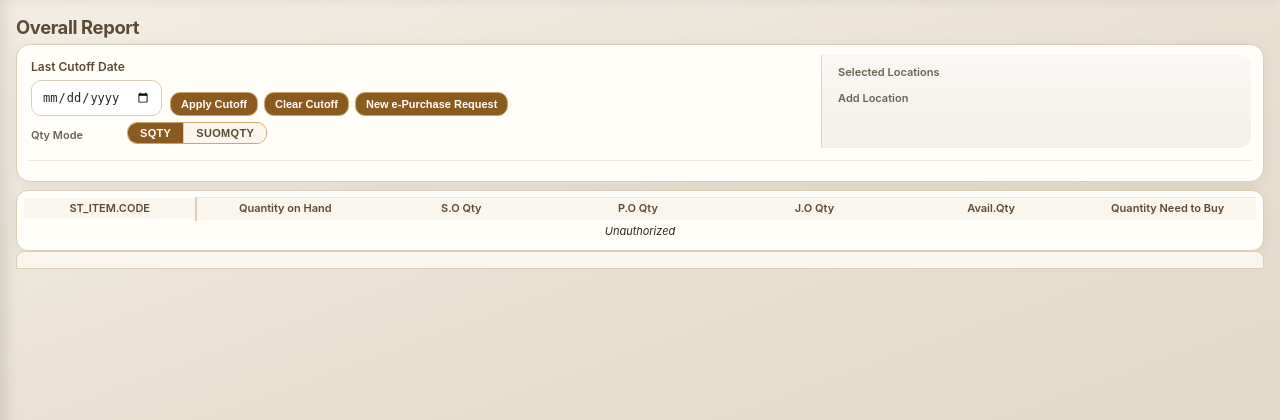
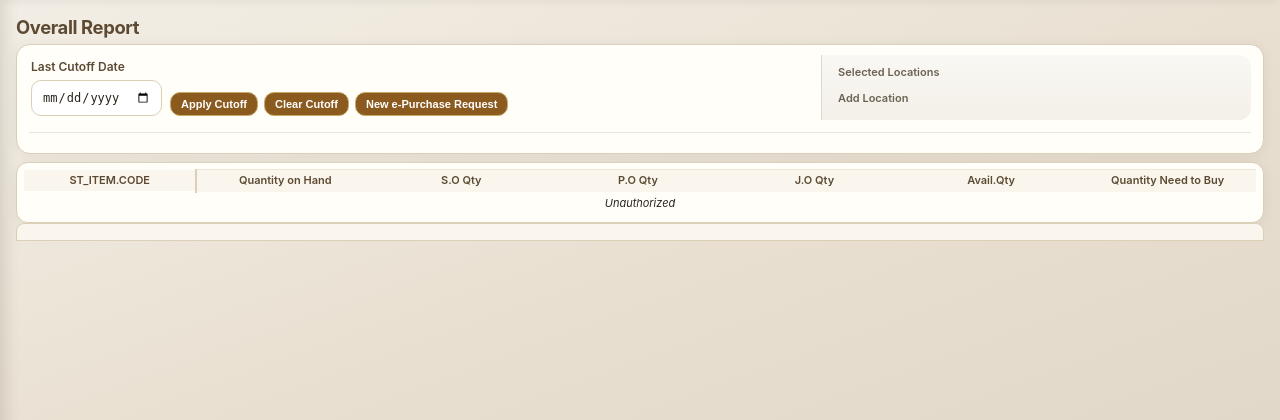
Before and after one commit to JJasXS/eQuotation, a Flask app: page /admin/precurement/precurement?tab=report in a window 1280 px wide. Shown: the part 59-479 px from the top of the page. Run offline with Flask 3, Linux system fonts and the light colour scheme; parts of the project's set-up code (start-up, migrations or seed data) failed here and were passed over.

Commit message:
Changes in overall report

```diff
--- a/templates/precurement/precurement.html
+++ b/templates/precurement/precurement.html
@@ -47,13 +47,6 @@
                     <button type="button" class="view-pr-refresh-btn" onclick="applyStockCardDateFilter()">Apply Cutoff</button>
                     <button type="button" class="view-pr-refresh-btn" onclick="clearStockCardDateFilter()">Clear Cutoff</button>
                     <button type="button" class="location-buy-btn" onclick="goToCreateProcurement()">New e-Purchase Request</button>
-                </div>
-            </div>
-            <div class="location-filter-row location-filter-row--qty">
-                <span class="location-filter-label">Qty Mode</span>
-                <div class="qty-mode-toggle" id="qty-mode-toggle">
-                    <button type="button" class="qty-mode-btn qty-mode-active" id="qty-mode-sqty" onclick="setQtyMode('SQTY')">SQTY</button>
-                    <button type="button" class="qty-mode-btn" id="qty-mode-suomqty" onclick="setQtyMode('SUOMQTY')">SUOMQTY</button>
                 </div>
             </div>
         </div>
@@ -440,7 +433,6 @@
         let stockCardRows = [];
         let stockCardLocations = [];
         let selectedStockCardLocations = [];
-        let stockCardQtyMode = 'SQTY';
         let stockCardBreakdownRequestId = 0;
         let stockCardBuySelections = {};
         let viewPurchaseRequestsLoaded = false;
@@ -497,11 +489,12 @@
 
         const stockCardMetricGroups = [
             { key: 'avail_qty_by_location', label: 'Quantity on Hand' },
+            { key: 'po_qty_by_location', label: 'P.O Qty' },
             { key: 'so_qty_by_location', label: 'S.O Qty' },
-            { key: 'po_qty_by_location', label: 'P.O Qty' },
             { key: 'jo_qty_by_location', label: 'J.O Qty' },
             { key: 'qty_by_location', label: 'Avail.Qty' },
             { key: 'need_to_buy_by_location', label: 'Quantity Need to Buy' },
+            { key: 'suom_qty_by_location', label: 'SUOMQTY' },
             { key: 'pending_pr_by_location', label: 'Pending PR' }
         ];
 
@@ -1737,7 +1730,7 @@
             if (!rows || !rows.length) { el.innerHTML = ''; return; }
             const locationColumns = Array.isArray(locations) ? locations : [];
             const hasLocations = locationColumns.length > 0;
-            const totals = { so_qty: 0, po_qty: 0, jo_qty: 0, qty: 0, avail_qty: 0, need_to_buy: 0, pending_pr: 0 };
+            const totals = { so_qty: 0, po_qty: 0, jo_qty: 0, qty: 0, avail_qty: 0, need_to_buy: 0, suom_qty: 0, pending_pr: 0 };
             for (const row of rows) {
                 if (hasLocations) {
                     for (const loc of locationColumns) {
@@ -1747,6 +1740,7 @@
                         totals.qty        += Number((row.qty_by_location        || {})[loc] || 0);
                         totals.avail_qty  += Number((row.avail_qty_by_location  || {})[loc] || 0);
                         totals.need_to_buy+= Number((row.need_to_buy_by_location|| {})[loc] || 0);
+                        totals.suom_qty   += Number((row.qty_by_location        || {})[loc] || 0);
                         totals.pending_pr += Number((row.pending_pr_by_location || {})[loc] || 0);
                     }
                 } else {
@@ -1756,16 +1750,18 @@
                     totals.qty         += Number(row.qty         || 0);
                     totals.avail_qty   += Number(row.avail_qty   || 0);
                     totals.need_to_buy += Number(row.need_to_buy || 0);
+                    totals.suom_qty    += Number(row.qty         || 0);
                     totals.pending_pr  += Number(row.pending_pr  || 0);
                 }
             }
             const cards = [
+                { label: 'Qty on Hand',  key: 'avail_qty',   bg: '#dff2f6', color: '#124a5c' },
+                { label: 'P.O Qty',      key: 'po_qty',      bg: '#faf0d8', color: '#6b4e0f' },
                 { label: 'S.O Qty',      key: 'so_qty',      bg: '#e3eef9', color: '#153d66' },
-                { label: 'P.O Qty',      key: 'po_qty',      bg: '#faf0d8', color: '#6b4e0f' },
                 { label: 'J.O Qty',      key: 'jo_qty',      bg: '#dff3e6', color: '#14532a' },
                 { label: 'Avail. Qty',   key: 'qty',         bg: '#ede6f7', color: '#4a3168' },
-                { label: 'Qty on Hand',  key: 'avail_qty',   bg: '#dff2f6', color: '#124a5c' },
                 { label: 'Need to Buy',  key: 'need_to_buy', bg: '#fce4e8', color: '#7a2222' },
+                { label: 'SUOMQTY',      key: 'suom_qty',    bg: '#e7f3ee', color: '#17573c' },
                 { label: 'Pending PR',   key: 'pending_pr',  bg: '#fff2d6', color: '#6d5200' },
             ].map((c) => ({ ...c, label: String(c.label || '').toUpperCase() }));
             el.innerHTML = cards.map(c => `
@@ -1840,6 +1836,16 @@
                     }).join('');
                 }
 
+                if (metricKey === 'suom_qty_by_location') {
+                    if (!locationColumns.length) {
+                        return `<td class="qty-col stock-card-expand">${formatStockCardNumber(row.qty || 0)}</td>`;
+                    }
+                    const suomMap = row.qty_by_location || {};
+                    return locationColumns.map((locationCode, idx) => `
+                        <td class="qty-col location-bg-${(idx % 10) + 1}">${formatStockCardNumber(suomMap[locationCode] || 0)}</td>
+                    `).join('');
+                }
+
                 if (!locationColumns.length) {
                     return `<td class="qty-col stock-card-expand">${formatStockCardNumber(row[fallbackKey] || 0)}</td>`;
                 }
@@ -1854,12 +1860,13 @@
             tbody.innerHTML = rows.map((row) => `
                 <tr>
                     <td class="code-col${noLocations ? ' stock-card-expand' : ''}">${escapeHtml(row.code || '')}</td>
+                    ${renderMetricColumns(row, 'avail_qty_by_location', 'avail_qty')}
+                    ${renderMetricColumns(row, 'po_qty_by_location', 'po_qty')}
                     ${renderMetricColumns(row, 'so_qty_by_location', 'so_qty')}
-                    ${renderMetricColumns(row, 'po_qty_by_location', 'po_qty')}
                     ${renderMetricColumns(row, 'jo_qty_by_location', 'jo_qty')}
                     ${renderMetricColumns(row, 'qty_by_location', 'qty')}
-                    ${renderMetricColumns(row, 'avail_qty_by_location', 'avail_qty')}
                     ${renderMetricColumns(row, 'need_to_buy_by_location', 'need_to_buy')}
+                    ${renderMetricColumns(row, 'suom_qty_by_location', 'qty')}
                     ${renderMetricColumns(row, 'pending_pr_by_location', 'pending_pr')}
                 </tr>
             `).join('');
@@ -1878,9 +1885,7 @@
                 query.set('from_date', fromDate);
                 query.set('to_date', prTodayIso());
             }
-            if (stockCardQtyMode && stockCardQtyMode !== 'SQTY') {
-                query.set('qty_mode', stockCardQtyMode);
-            }
+            query.set('qty_mode', 'SUOMQTY');
 
             const requestUrl = query.toString()
                 ? `/api/admin/procurement/stock-card?${query.toString()}`
@@ -1918,13 +1923,6 @@
                     const totalColumns = getStockCardTotalColumns(selectedStockCardLocations);
                     tbody.innerHTML = `<tr><td colspan="${totalColumns}" class="stock-card-status">${escapeHtml(error.message || 'Failed to load stock items.')}</td></tr>`;
                 });
-        }
-
-        function setQtyMode(mode) {
-            stockCardQtyMode = mode;
-            document.getElementById('qty-mode-sqty').classList.toggle('qty-mode-active', mode === 'SQTY');
-            document.getElementById('qty-mode-suomqty').classList.toggle('qty-mode-active', mode === 'SUOMQTY');
-            loadStockCardRows();
         }
 
         function applyStockCardDateFilter() {
```
